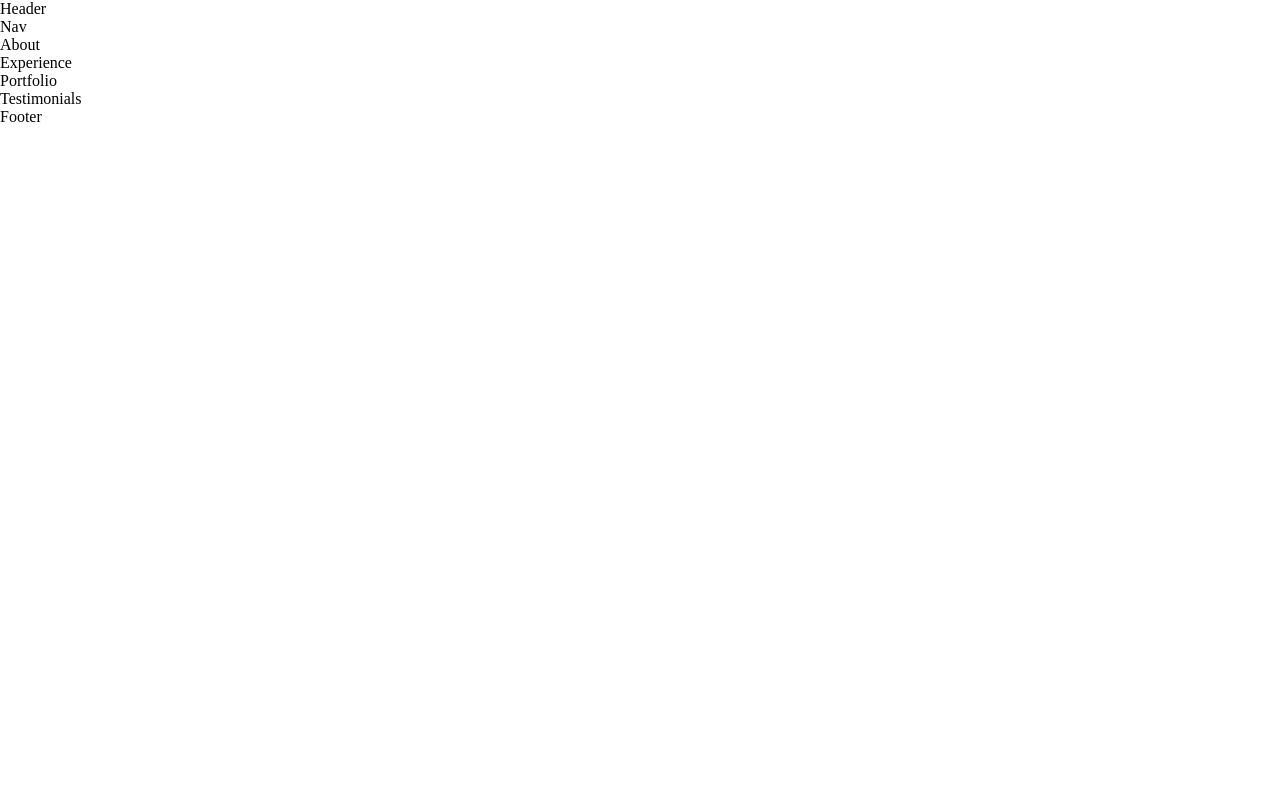
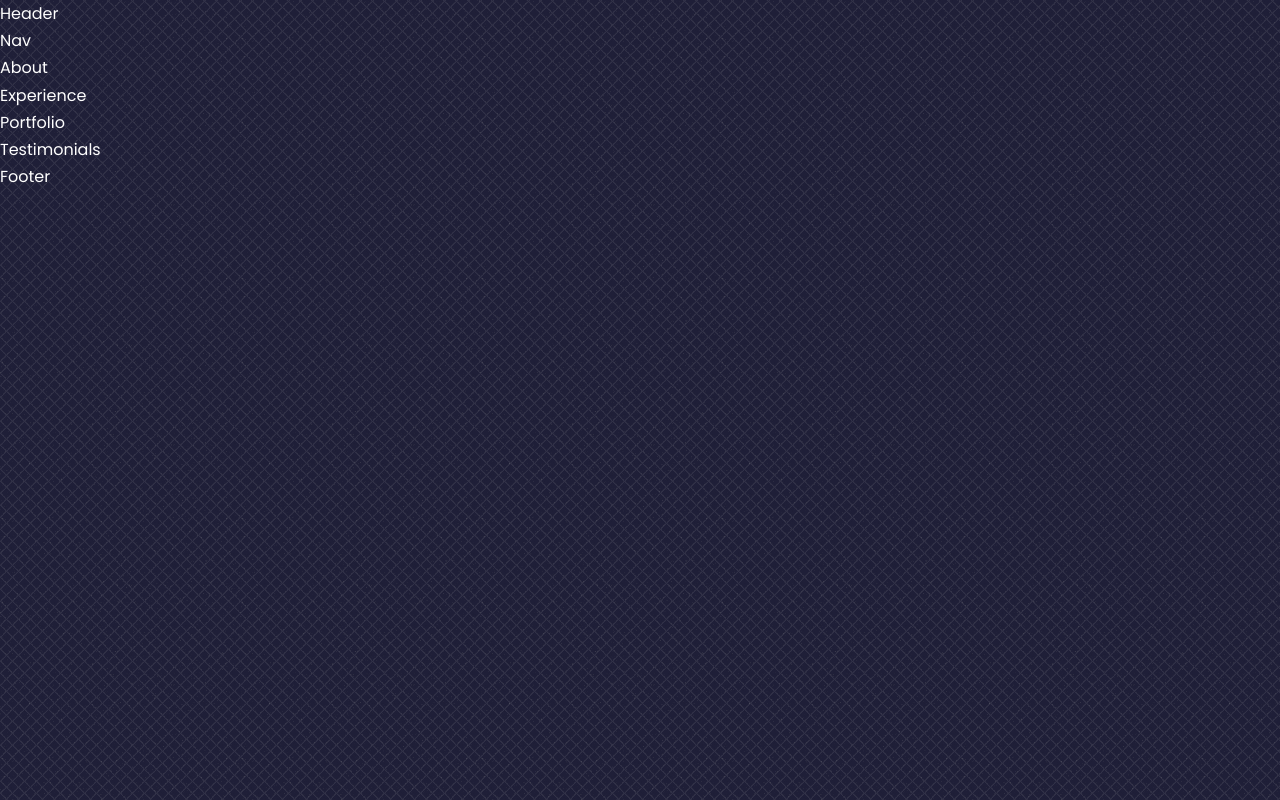
Before and after one commit to muodilo/portfolio, a React (Create React App) app: page / in a window 1280 px wide. Built offline with nearby package versions, Linux system fonts and the light colour scheme.

Commit message:
add background texture

```diff
--- a/src/index.css
+++ b/src/index.css
@@ -30,5 +30,9 @@
 }
 
 body{
-
+  font-family: 'Poppins', sans-serif;
+  background-color: var(--color-bg);
+  color: var(--color-white);
+  line-height: 1.7;
+  background-image: url("./assets/background-texture.png");
 }
```
Also changed, not shown: src/assets/background-texture.png (added).
